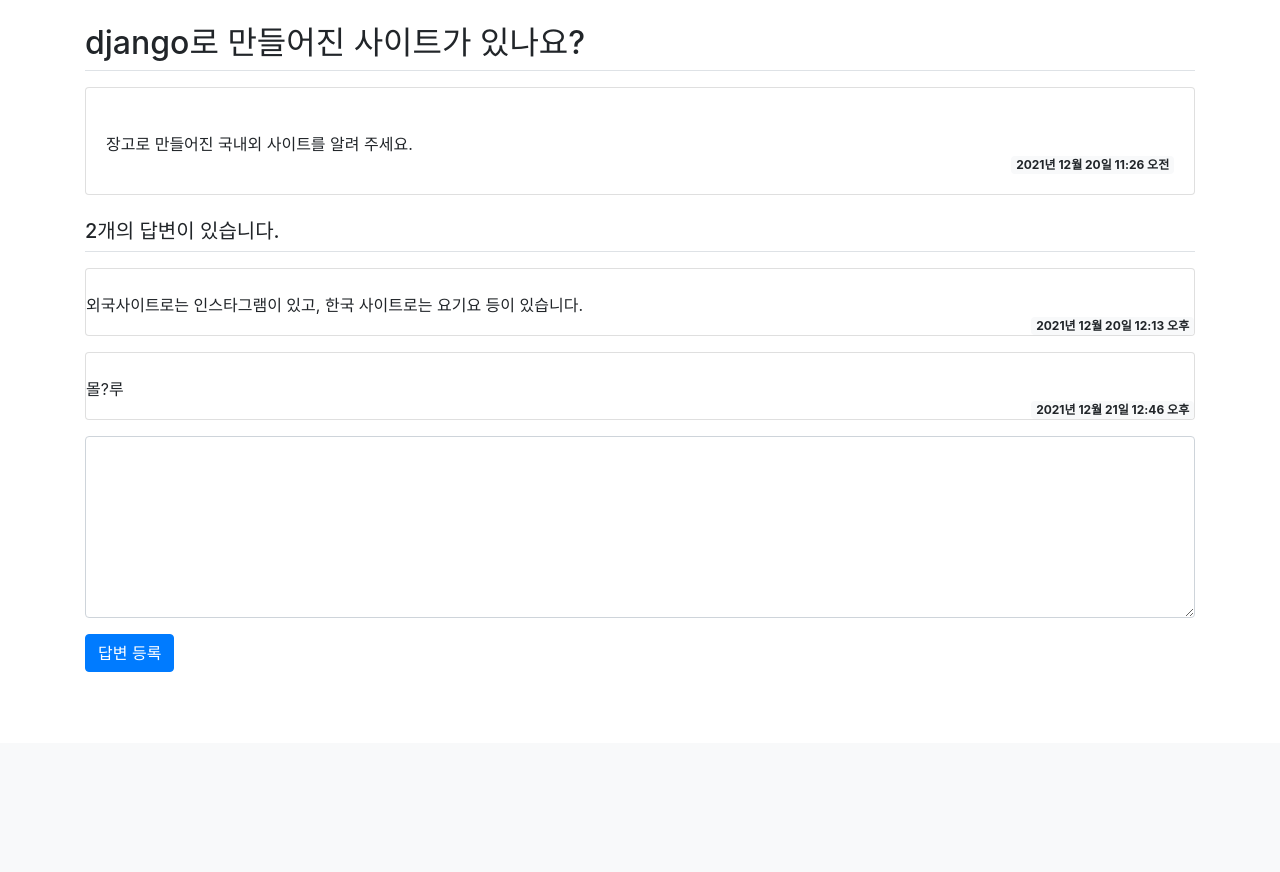
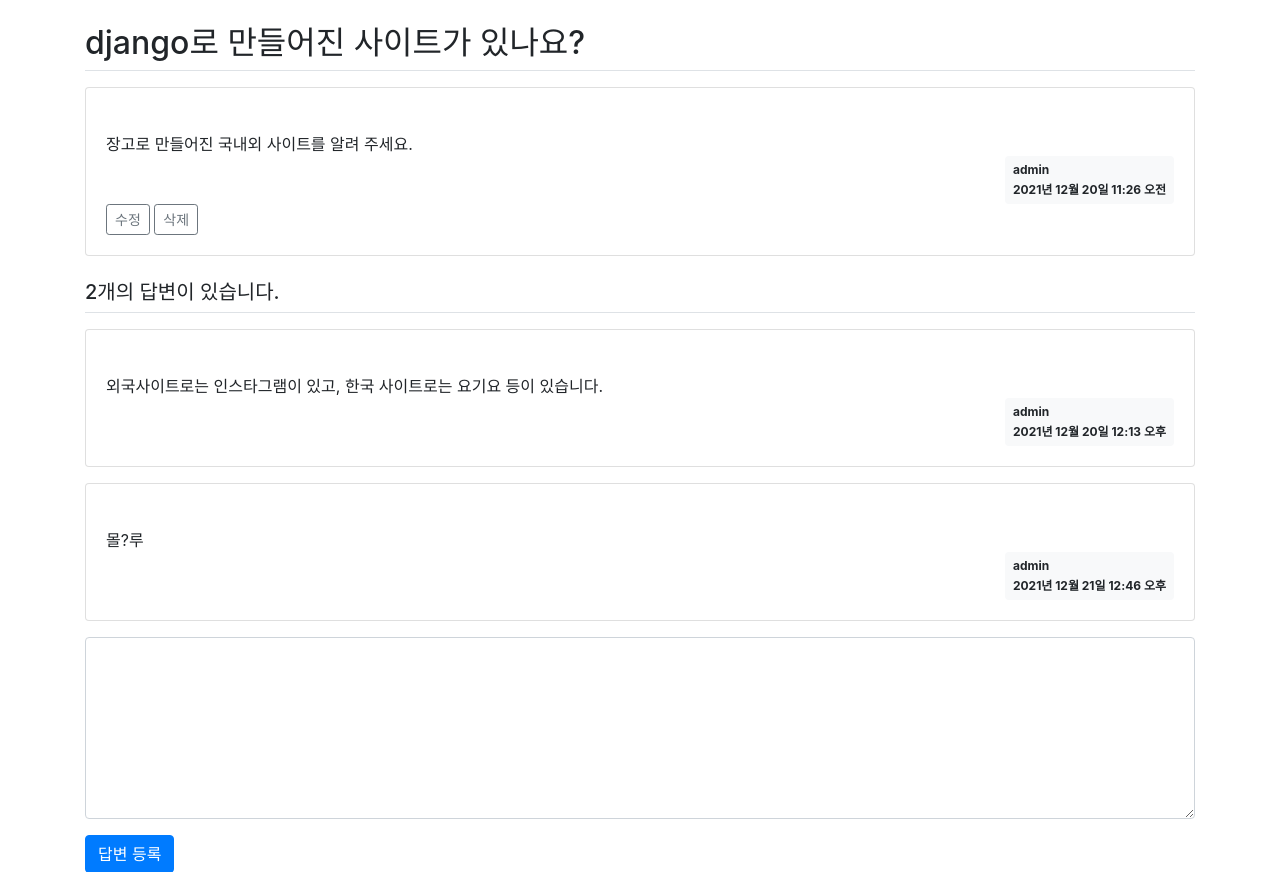
Before and after one commit to Lavento1/pyweb, a Django app: page /board/answer/create/1/ in a window 1280 px wide. Shown: the part 57-929 px from the top of the page. Before the commit the page ends 729 px from the top, so only its background shows below. Run offline with Django 4.2, Linux system fonts and the light colour scheme; a user stored in the database is signed in; data comes from the database, SQL or seed files in the repository; both versions use the stored data as it was after the commit; some libraries are stand-ins or nearby versions.

Commit message:
pyweb 21/12/23

```diff
--- a/board/models.py
+++ b/board/models.py
@@ -1,8 +1,10 @@
+from django.contrib.auth.models import User
 from django.db import models
 
 
 # Create your models here.
 class Question(models.Model):
+    author = models.ForeignKey(User, on_delete=models.CASCADE)
     subject = models.CharField(max_length=100)  # 제목 칼럼
     content = models.TextField()                # 내용
     create_date = models.DateTimeField()        # 작성일
@@ -12,6 +14,7 @@ class Question(models.Model):
 
 
 class Answer(models.Model):
+    author = models.ForeignKey(User, on_delete=models.CASCADE)
     question = models.ForeignKey(Question, on_delete=models.CASCADE)    # 외래키, 제목
     content = models.TextField()    # 답변 내용
     create_date = models.DateTimeField()    # 답변 작성일
--- a/board/urls.py
+++ b/board/urls.py
@@ -11,5 +11,10 @@ urlpatterns = [
     path('<int:question_id>/', views.detail, name='detail'),
     # 질문 등록
     path('question/create/', views.question_create, name='question_create'),
+    # 답변 등록
     path('answer/create/<int:question_id>/', views.answer_create, name='answer_create'),
+    # 질문 수정
+    path('question/modify/<int:question_id>/', views.question_modify, name='question_modify'),
+    # 질문 삭제
+    path('question/delete/<int:question_id>/', views.question_delete, name='question_delete'),
 ]
--- a/board/views.py
+++ b/board/views.py
@@ -1,3 +1,4 @@
+from django.contrib.auth.decorators import login_required
 from django.http import HttpResponse
 from django.shortcuts import render, redirect, get_object_or_404
 from django.utils import timezone
@@ -24,12 +25,14 @@ def detail(request, question_id):
     return render(request, 'board/detail.html', {'question': question})
 
 
+@login_required(login_url='common:login')
 def question_create(request):
     if request.method == "POST":
         form = QuestionForm(request.POST)   # 자료 전달받음(request.POST)
         if form.is_valid():
             question = form.save(commit=False)  # 가저장(날짜를 전달받지 못했기에 가저장)
             question.create_date = timezone.now()   # 날짜 시간 저장
+            question.author = request.user  # 세션에 있는 유저 저장
             question.save()     # 실제 저장
             return redirect('board:index')  # 이동할 경로(앱네임 사용) 저장
     else:
@@ -37,6 +40,7 @@ def question_create(request):
     return render(request, 'board/question_form.html', {'form': form})
 
 
+@login_required(login_url='common:login')
 def answer_create(request, question_id):
     # 답변 등록
     question = Question.objects.get(id=question_id) # 해당 id의 질문 객체 생성
@@ -45,6 +49,7 @@ def answer_create(request, question_id):
         if form.is_valid():
             answer = form.save(commit=False)  # 내용만 저장됨
             answer.create_date = timezone.now() # 작성일
+            answer.author = request.user    # 세션 발급
             answer.question = question  # 외래키 질문 저장
             answer.save()
             return redirect('board:detail', question_id=question.id)
@@ -53,3 +58,28 @@ def answer_create(request, question_id):
     context = {'question': question, 'form': form}
 
     return render(request, 'board/detail.html', context)
+
+
+@login_required(login_url='common:login')
+def question_modify(request, question_id):
+    # 질문 수정
+    question = get_object_or_404(Question, pk=question_id)
+    if request.method == "POST":
+        form = QuestionForm(request.POST, instance=question)
+        if form.is_valid():
+            question = form.save(commit=False)  # 수정된 질문 가저장
+            question.author = request.user  # 세션 발급
+            question.modify_date = timezone.now()   # 수정일
+            question.save()
+            return redirect('board:detail', question_id=question.id)
+    else:
+        form = QuestionForm(instance=question)  # instance를 쓰면 폼에 내용이 채워짐
+    return render(request, 'board/question_form.html', {'form': form})
+
+
+@login_required(login_url='common:login')
+def question_delete(request, question_id):
+    # 질문 삭제
+    question = get_object_or_404(Question, pk=question_id)
+    question.delete()   # 질문 삭제
+    return redirect('board:index')
--- a/templates/base.html
+++ b/templates/base.html
@@ -15,5 +15,8 @@
 <!-- 기본 템플릿 안에 삽입될 내용 end -->
 <script src="{% static 'board/js/jquery-3.6.0.js' %}"></script>
 <script src="{% static 'board/js/bootstrap.js' %}"></script>
+{% block script %}
+<!--  삽입될 스크립트  -->
+{% endblock %}
 </body>
 </html>
--- a/templates/board/detail.html
+++ b/templates/board/detail.html
@@ -8,10 +8,25 @@
                 {{ question.content }}
             </div>
             <div class="d-flex justify-content-end">
-                <div class="badge badge-light">
-                    {{ question.create_date }}
+                {% if question.modify_date %}
+                <div class="badge badge-light text-left p-2">
+                    <div class="mb-2">modified at</div>
+                    <div>{{ question.modify_date }}</div>
+                </div>
+                {% endif %}
+                <div class="badge badge-light text-left p-2">
+                    <div class="mb-2">{{ question.author }}</div>
+                    <div>{{ question.create_date }}</div>
                 </div>
             </div>
+            {% if request.user == question.author %}
+            <div>
+                <a href="{% url 'board:question_modify' question.id %}"
+                   class="btn btn-sm btn-outline-secondary">수정</a>
+                <a href="#" data-uri="{% url 'board:question_delete' question.id %}"
+                   class="delete btn btn-sm btn-outline-secondary">삭제</a>
+            </div>
+            {% endif %}
         </div>
     </div>
     <h5 class="border-bottom my-3 py-2">
@@ -19,12 +34,15 @@
     </h5>
     {% for answer in question.answer_set.all %}
     <div class="card my-3">
-        <div class="card-text" style="white-space:pre-line">
-            {{ answer.content }}
-        </div>
-        <div class="d-flex justify-content-end">
-            <div class="badge badge-light">
-                {{ answer.create_date }}
+        <div class="card-body">
+            <div class="card-text" style="white-space:pre-line">
+                {{ answer.content }}
+            </div>
+            <div class="d-flex justify-content-end">
+                <div class="badge badge-light text-left p-2">
+                    <div class="mb-2">{{ answer.author }}</div>
+                    <div>{{ answer.create_date }}</div>
+                </div>
             </div>
         </div>
     </div>
@@ -43,9 +61,23 @@
         </div>
         {% endif %}
         <div class="form-group">
-            <textarea name="content" rows="7" cols="50" class="form-control"></textarea>
+            <textarea name="content" rows="7" cols="50" class="form-control"
+                {% if not user.is_authenticated %}
+                    disabled
+                {% endif %}></textarea>
         </div>
         <input type="submit" value="답변 등록" class="btn btn-primary">
     </form>
 </div>
 {% endblock %}
+{% block script %}
+<script>
+    $(document).ready(function(){
+        $(".delete").on('click', function(){
+            if(confirm('정말로 삭제하시겠습니까?')){
+                location.href = $(this).data('uri')
+            }
+        });
+    });
+</script>
+{% endblock %}
--- a/templates/board/question_list.html
+++ b/templates/board/question_list.html
@@ -3,7 +3,7 @@
 <div class="container">
     <table class="table">
         <thead class="thead-dark">
-            <th>번호</th><th>제목</th><th>작성일시</th>
+            <th>번호</th><th>제목</th><th>글쓴이</th><th>작성일시</th>
         </thead>
         <tbody>
             {% if question_list %}
@@ -16,6 +16,7 @@
                             {{ question.subject }}
                         </a>
                     </td>
+                    <td>{{ question.author }}</td>
                     <td>{{ question.create_date }}</td>
                 </tr>
                 {% endfor %}
--- a/templates/common/login.html
+++ b/templates/common/login.html
@@ -8,7 +8,8 @@
         <div class="col-8 text-right">
             계정이 없으시다면 <a href="{% url 'common:signup' %}">회원가입</a>
         </div>
-        <form action="{% url 'common:login' %}" method="post" class="my-3">
+    </div>
+    <form action="" method="post" class="my-3">
         {% csrf_token %}
         {% include 'form_errors.html' %}
         <div class="form-group">
@@ -21,12 +22,11 @@
         <div class="form-group">
             <!-- 이미 정의된 것을 사용하는거라 id가 바뀌면 안됨 -->
             <label for="password">비밀번호</label>
-                <input type="text" class="form-control" id="password" name="password"
+            <input type="password" class="form-control" id="password" name="password"
                 value="{{ form.password.value|default_if_none:'' }}">
             <!-- name 속성 값은 반드시 password으로 할 것 -->
         </div>
         <button type="submit" class="btn btn-primary">로그인</button>
     </form>
 </div>
-</div>
 {% endblock %}
--- a/templates/common/signup.html
+++ b/templates/common/signup.html
@@ -8,7 +8,8 @@
         <div class="col-8 text-right">
             이미 회원가입 하셨다면 <a href="{% url 'common:login' %}">로그인 하세요</a>
         </div>
-        <form action="{% url 'common:signup' %}" method="post" class="my-3">
+    </div>
+    <form action="" method="post" class="my-3">
         {% csrf_token %}
         {% include 'form_errors.html' %}
         <div class="form-group">
@@ -33,10 +34,8 @@
             <label for="email">이메일</label>
             <input type="text" class="form-control" id="email" name="email"
                 value="{{ form.email.value|default_if_none:'' }}">
-                <!-- name 속성 값은 반드시 password으로 할 것 -->
         </div>
         <button type="submit" class="btn btn-primary">가입하기</button>
     </form>
 </div>
-</div>
 {% endblock %}
```
Also changed, not shown: common/views.py (+8 -0 lines), board/migrations/0003_question_author.py (added), board/migrations/0004_answer_author.py (added), db.sqlite3, 4 other files. Lines whose indentation alone changed are shown as unchanged.
